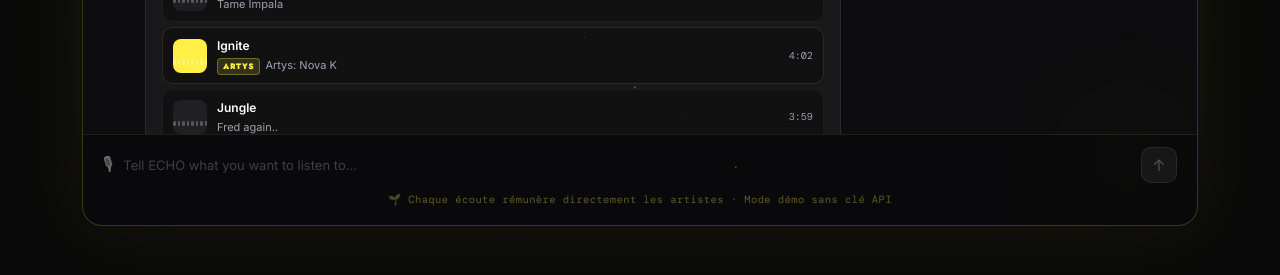
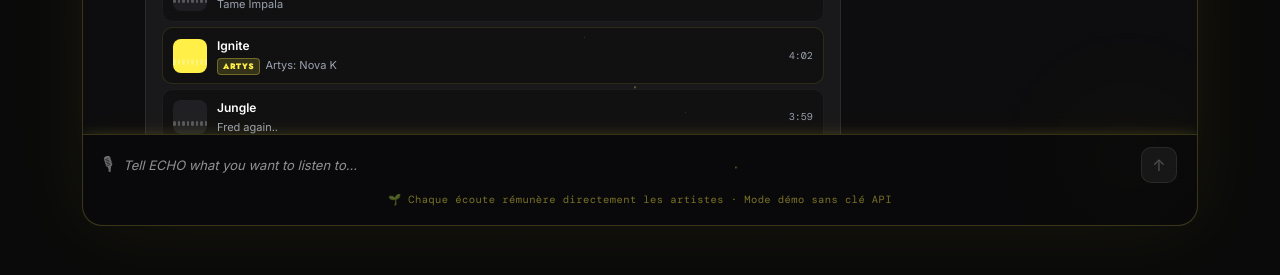
Before and after one commit to 5c0rp264/artys-for-fans, a React (Vite) app: page / in a window 1280 px wide. Shown: the part 2240-2515 px from the top of the page. Built offline with nearby package versions, Linux system fonts and the light colour scheme.

Commit message:
fix: orange ia_title #fe4e4f + ECHO input placeholder lisible + halo jaune pulsant sur footer terminal

```diff
--- a/src/index.css
+++ b/src/index.css
@@ -2549,10 +2549,11 @@
 /* Footer input */
 .ev-footer {
   position: relative; z-index: 3;
-  border-top: 1px solid rgba(255,239,71,0.1);
+  border-top: 1px solid rgba(255,239,71,0.18);
   background: rgba(0,0,0,0.25);
   padding: 12px 20px 16px;
   flex-shrink: 0;
+  border-radius: 0 0 20px 20px;
 }
 .ev-input-row {
   display: flex; align-items: center; gap: 10px;
@@ -2578,7 +2579,15 @@
   caret-color: var(--accent);
   padding: 6px 0;
 }
-.ev-input::placeholder { color: rgba(255,255,255,0.22); }
+.ev-input::placeholder {
+  color: rgba(255,255,255,0.55);
+  font-style: italic;
+  animation: evPlaceholderPulse 3s ease-in-out infinite;
+}
+@keyframes evPlaceholderPulse {
+  0%,100% { opacity: 0.55; }
+  50%      { opacity: 1; }
+}
 .ev-input:disabled { opacity: 0.5; }
 .ev-send {
   width: 36px; height: 36px;
@@ -2613,9 +2622,18 @@
   margin: 8px 0 0;
   font-family: var(--font-mono);
   font-size: 10.5px;
-  color: rgba(255,239,71,0.35);
+  color: rgba(255,239,71,0.45);
   text-align: center;
   letter-spacing: 0.04em;
+}
+
+/* Halo jaune pulsant sur le footer input */
+@keyframes evFooterGlow {
+  0%,100% { box-shadow: 0 0 0px rgba(255,239,71,0); }
+  50%      { box-shadow: 0 0 18px rgba(255,239,71,0.18), 0 0 40px rgba(255,239,71,0.08); }
+}
+.ev-footer {
+  animation: evFooterGlow 3s ease-in-out infinite;
 }
 
 /* ── Responsive ──────────────────────────────────────────── */
--- a/src/locales/fr.json
+++ b/src/locales/fr.json
@@ -35,7 +35,7 @@
     "p1": "Chaque semaine, tu passes des heures à écouter de la musique. <strong>Spotify génère des milliards</strong>. L'artiste indépendant que tu adores reçoit moins d'un centime.",
     "p2": "Et maintenant, l'IA inonde les plateformes de millions de titres générés chaque jour — <em>diluant mécaniquement les revenus de tes artistes</em>.",
     "transition": "Il y a une autre façon de faire.",
-    "ia_title": "⚡ <span style=\"color:#fff\">L'IA</span> <span style=\"color:#FF6B35\">aggrave</span> <span style=\"color:#fff\">tout en</span> <span style=\"color:#FF6B35\">2026</span>",
+    "ia_title": "⚡ <span style=\"color:#fff\">L'IA</span> <span style=\"color:#fe4e4f\">aggrave</span> <span style=\"color:#fff\">tout en</span> <span style=\"color:#fe4e4f\">2026</span>",
     "ia_1": "99 000 nouvelles chansons uploadées chaque jour — dont 34 % générées par IA",
     "ia_2": "Spotify a supprimé 75 millions de titres spam en un an",
     "ia_3": "Deezer signale 50 000 uploads IA par jour",
```
